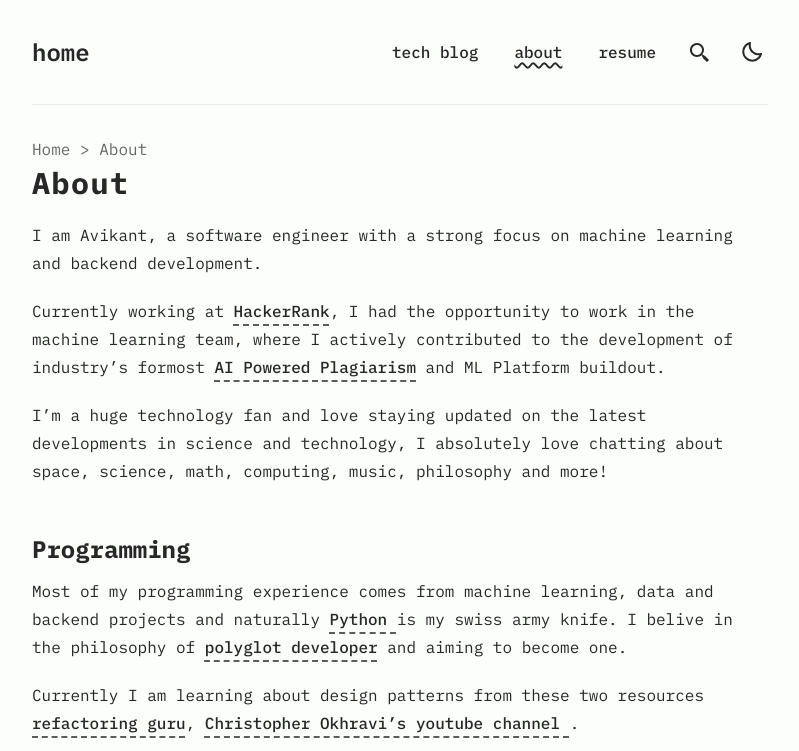
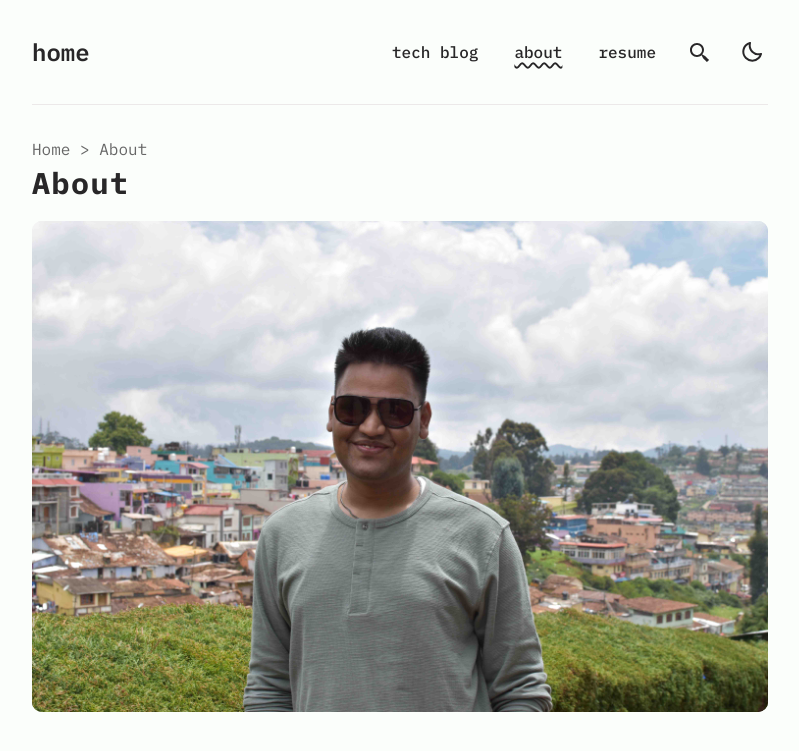
Before and after one commit to AvikantSrivastava/avikant.com, an Astro site: page /about in a window 1280 px wide. Shown: the top 751 px of the page, without its empty margins (240-1039 px from the left). Built offline with nearby package versions, Linux system fonts and the light colour scheme; Astro itself is replaced by a stand-in of ours.

Commit message:
chore: update photos

```diff
--- a/src/pages/about.md
+++ b/src/pages/about.md
@@ -2,7 +2,13 @@
 layout: ../layouts/AboutLayout.astro
 title: "About"
 ---
-
+<img
+  alt="a cool photo of Avikant"
+  src="/assets/avikant.jpg"
+  style="background: url(/assets/avikant.jpg) 100% / cover;
+  border-radius: 10px;
+      width:2000px;"
+/>
 I am Avikant, a software engineer with a strong focus on machine learning and backend development.
 
 Currently working at <a href="https://www.hackerrank.com">HackerRank</a>, I had the opportunity to work in the machine learning team, where I actively contributed to the development of industry's formost <a href="https://www.hackerrank.com/features/plagiarism-detection/">AI Powered Plagiarism</a> and ML Platform buildout.
--- a/src/pages/index.astro
+++ b/src/pages/index.astro
@@ -23,7 +23,7 @@ const socialCount = SOCIALS.filter(social => social.active).length;
   <Header />
   <main id="main-content">
     <section id="hero">
-      <h1>Avikant Srivastava</h1>
+      <h1>👋 Avikant Srivastava</h1>
       <a
         target="_blank"
         href="/rss.xml"
@@ -31,22 +31,22 @@ const socialCount = SOCIALS.filter(social => social.active).length;
         aria-label="rss feed"
         title="RSS Feed"
       >
-        <svg xmlns="http://www.w3.org/2000/svg" class="rss-icon"
+        <!-- <svg xmlns="http://www.w3.org/2000/svg" class="rss-icon"
           ><path
             d="M19 20.001C19 11.729 12.271 5 4 5v2c7.168 0 13 5.832 13 13.001h2z"
           ></path><path
             d="M12 20.001h2C14 14.486 9.514 10 4 10v2c4.411 0 8 3.589 8 8.001z"
           ></path><circle cx="6" cy="18" r="2"></circle>
-        </svg>
+        </svg> -->
       </a>
 
-      <img
+      <!-- <img
         alt="My image"
         src="https://avatars.githubusercontent.com/u/41926176?v=4"
         style="background: url(https://avatars.githubusercontent.com/u/41926176?v=4) 100% / cover;
         border-radius: 10px;
             width:200px;"
-      />
+      /> -->
       <br>
       <p>
         I am a passionate software engineer with a strong focus on machine
@@ -79,6 +79,7 @@ const socialCount = SOCIALS.filter(social => social.active).length;
     </section>
 
     <Hr />
+
 
     <!-- {
       featuredPosts.length > 0 && (
```
Also changed, not shown: public/assets/avikant.jpg (added).
